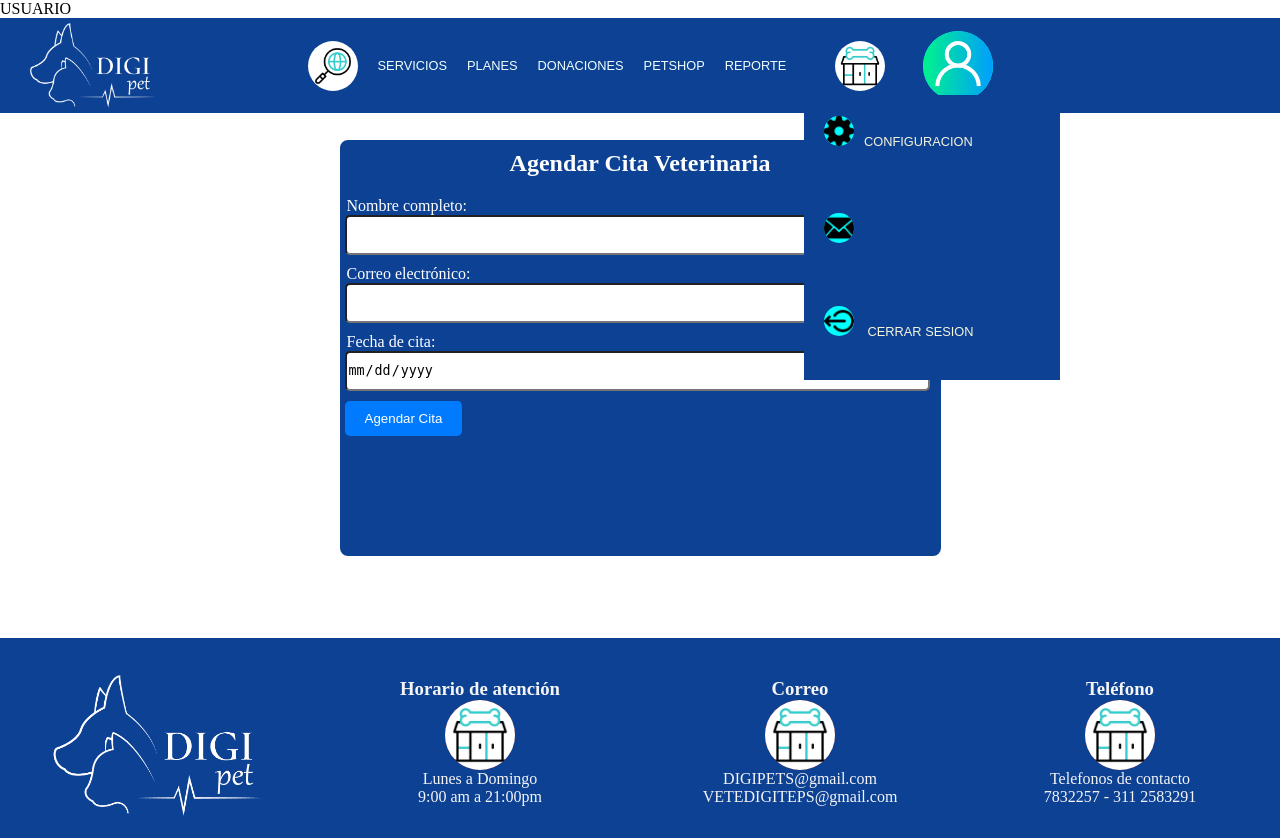
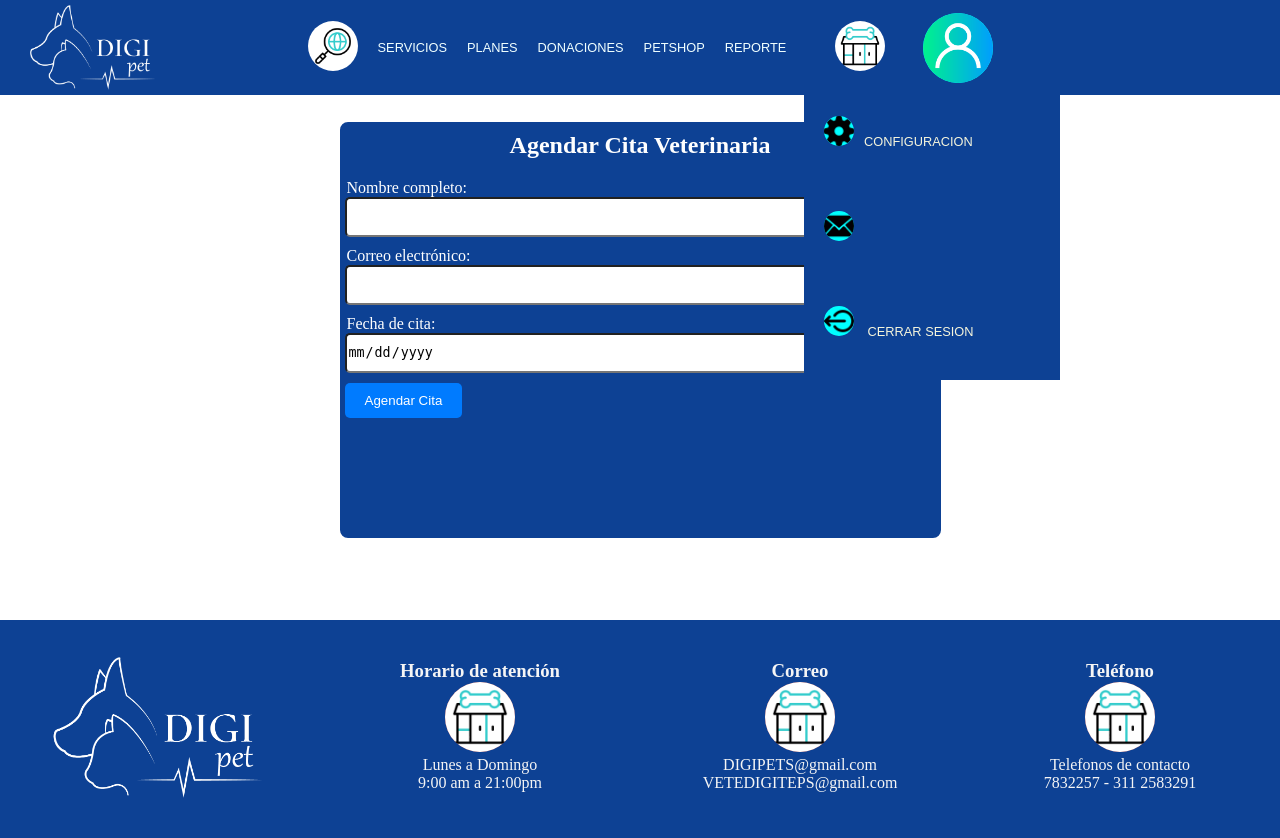
Before and after one commit to Gabrrera/Proyecto-Digipets, a PHP site: page /php/procesarCita.php in a window 1280 px wide. After the commit the page ends 798 px from the top, so only its background shows below. Run offline with PHP 8.4, Linux system fonts and the light colour scheme.

Commit message:
Despliegue 7

```diff
--- a/php/procesarCita.php
+++ b/php/procesarCita.php
@@ -8,7 +8,7 @@ session_start();
 $_SESSION["usuario"] = "usuario";
 
 if (isset($_SESSION["usuario"])) {
-    echo strtoupper($_SESSION["usuario"]);
+    strtoupper($_SESSION["usuario"]);
 } else {
     echo "Usuario no definido";
 }
```
